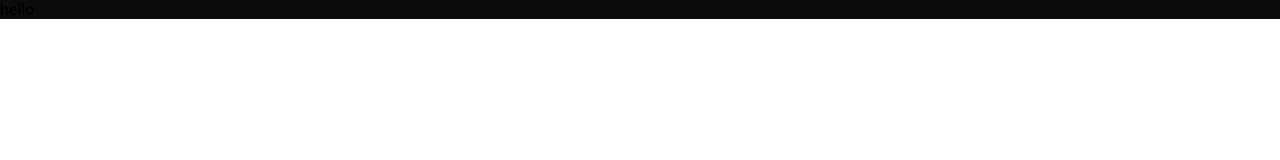
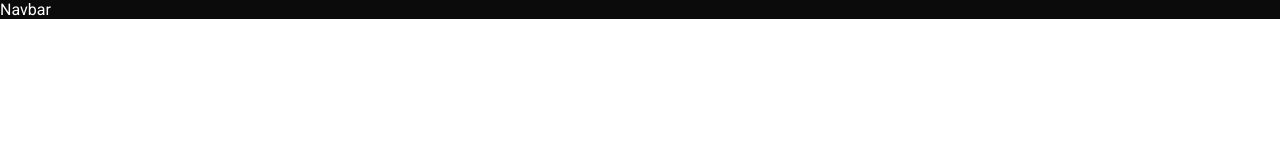
Before and after one commit to spython001/react-netflix-ui, a React (Vite) app: page / in a window 1280 px wide. Shown: the top 160 px of the page. Built offline with nearby package versions, Linux system fonts and the light colour scheme; a web font is replaced by a local one.

Commit message:
created component folder and navbar folder in it

```diff
--- a/package.json
+++ b/package.json
@@ -10,6 +10,8 @@
     "preview": "vite preview"
   },
   "dependencies": {
+    "@mui/icons-material": "^5.14.13",
+    "@mui/material": "^5.14.13",
     "react": "^18.2.0",
     "react-dom": "^18.2.0",
     "sass": "^1.69.3"
--- /dev/null
+++ b/src/components/navbar/Navbar.jsx
@@ -0,0 +1,9 @@
+import './navbar.scss'
+
+export default function Navbar() {
+  return (
+    <div className='navbar'>
+        Navbar
+    </div>
+  )
+}
--- /dev/null
+++ b/src/components/navbar/navbar.scss
@@ -0,0 +1,3 @@
+.navbar{
+    color: white;
+}
--- a/src/home/Home.jsx
+++ b/src/home/Home.jsx
@@ -1,9 +1,10 @@
+import Navbar from '../components/navbar/Navbar'
 import './home.scss'
 
 export default function Home() {
   return (
     <div className="home">
-      hello
+      <Navbar/>
     </div>
   )
 }
```
Also changed, not shown: 1 other file (tests, documents, lock files or other folders).
